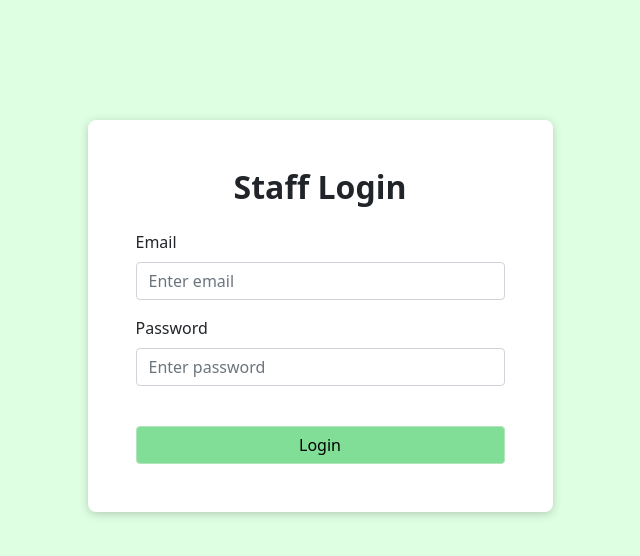
After one commit to ushan-rx/Wildlife_safari_trip_management_system, a PHP site: page /adminLogin.php in a window 1280 px wide. The commit adds this page. Shown: the top 556 px of the page, without its empty margins (320-960 px from the left). Run offline with PHP 8.4, Linux system fonts and the light colour scheme.

Commit message:
dashboard Login

```diff
--- /dev/null
+++ b/adminLogin.php
@@ -0,0 +1,42 @@
+<!doctype html>
+<html lang="en">
+  <head>
+    <!-- Required meta tags -->
+    <meta charset="utf-8">
+    <meta name="viewport" content="width=device-width, initial-scale=1">
+
+    <!-- Bootstrap CSS -->
+    <link href="https://cdn.jsdelivr.net/npm/bootstrap@5.0.2/dist/css/bootstrap.min.css" rel="stylesheet" integrity="sha384-EVSTQN3/azprG1Anm3QDgpJLIm9Nao0Yz1ztcQTwFspd3yD65VohhpuuCOmLASjC" crossorigin="anonymous">
+    <link rel="stylesheet" href="styles/styleDash.css">
+    <title>Log in</title>
+  </head>
+  <body class="body-login">
+
+    <div class="container mt-4 pt-5 ">
+    <div class="container mt-5 p-5 col-5 login-fom">
+    <h2 class="mb-4 text-center fs-2 fw-bold ">Staff Login</h2>
+    <?php
+    if (isset($_GET["error"])) {
+        $error = $_GET["error"];
+        echo '<div class="alert alert-danger" role="alert">' . htmlspecialchars($error) . '</div>';
+    }
+    ?>
+    <form action="adminLogProcess.php" method="POST">
+      <div class="mb-3">
+        <label for="email" class="form-label">Email</label>
+        <input type="email" class="form-control" id="email" name="email" placeholder="Enter email" required>
+      </div>
+      <div class="mb-3">
+        <label for="password" class="form-label">Password</label>
+        <input type="password" class="form-control" id="password" name="password" placeholder="Enter password" required>
+      </div>
+      <button type="submit" class="btn btn-primary col-12 mt-4 login-btn">Login</button>
+    </form>
+  </div>
+
+  </div>
+
+    <script src="https://cdn.jsdelivr.net/npm/bootstrap@5.0.2/dist/js/bootstrap.bundle.min.js" integrity="sha384-MrcW6ZMFYlzcLA8Nl+NtUVF0sA7MsXsP1UyJoMp4YLEuNSfAP+JcXn/tWtIaxVXM" crossorigin="anonymous"></script>
+
+  </body>
+</html>
--- a/styles/styleDash.css
+++ b/styles/styleDash.css
@@ -18,6 +18,39 @@
     padding-left: 0.2em;
 }
 
+/* login styles */
+
+
+.body-login {
+    background-color: #dfffe3;
+  }
+
+  .login-fom {
+    background-color: #ffffff;
+    box-shadow: 0 2px 10px rgba(0, 0, 0, 0.2);
+    padding: 20px;
+    border-radius: 8px;
+  }
+  .login-btn {
+    background-color: rgb(129, 222, 150);
+    border-color: rgb(179, 227, 185);
+    color: rgb(0, 0, 0);
+  }
+
+  .login-btn:hover,
+  .login-btn:focus {
+    background-color: rgb(100, 214, 115);
+    border-color: rgb(91, 118, 97);
+
+  }
+
+  .form-control:focus {
+    border-color: #80bdff;
+    box-shadow: 0 0 0 0.25rem rgba(128, 189, 255, 0.25);
+  }
+
+
+  /* dashboard */
 
 .primary-txt {
     color: var(--main-text-color);
```
Also changed, not shown: adminDashboard.php (+14 -2 lines), adminLogProcess.php (added, +60 -0 lines), includes/sideBar.php (+32 -1 lines).
